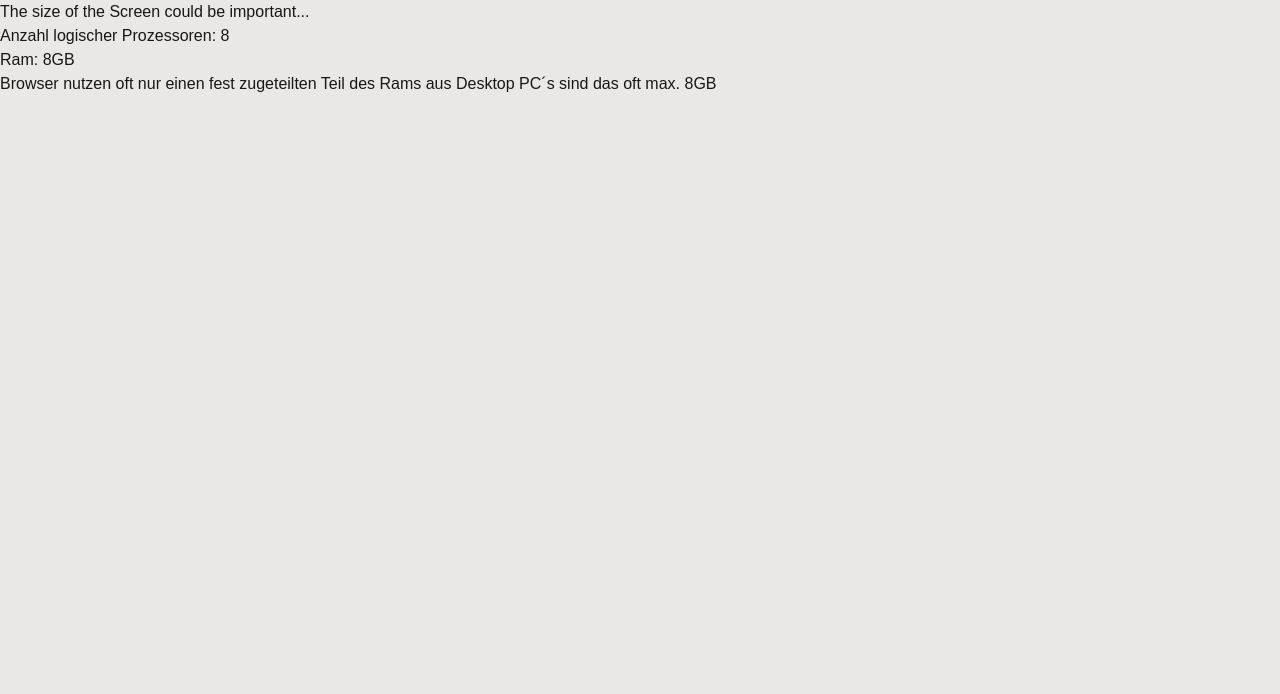
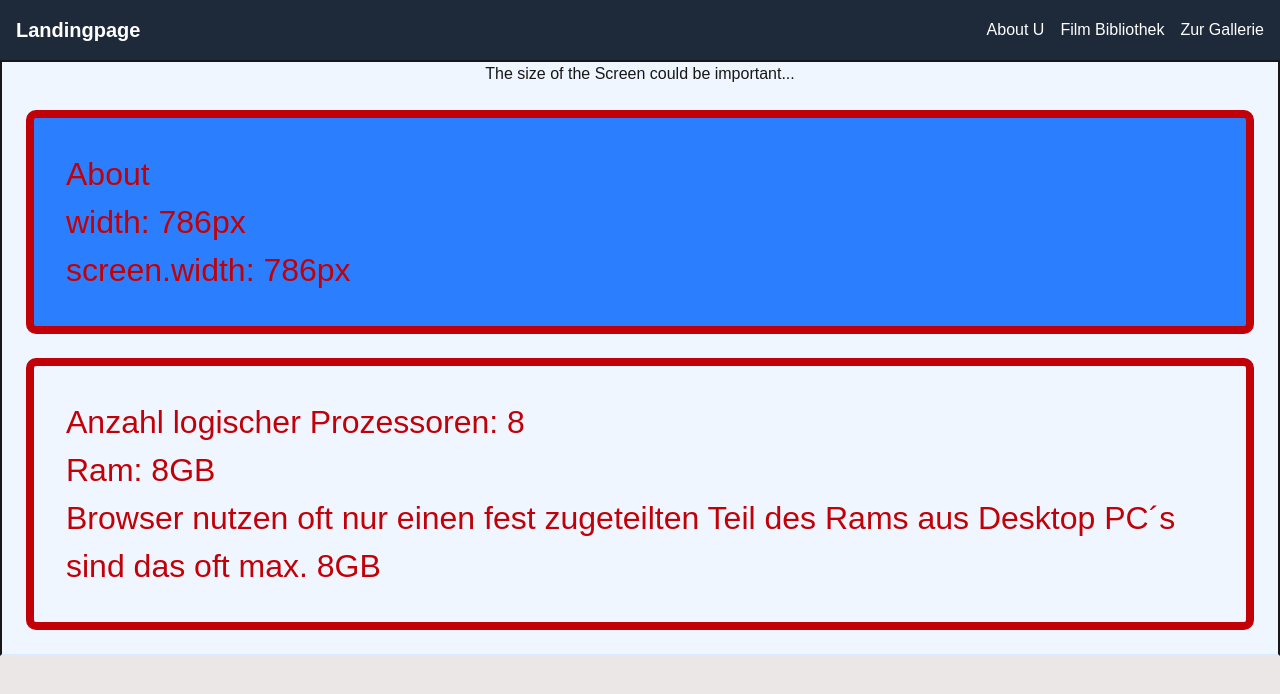
Before and after one commit to RandyBorn/Next.js-Knobel-projekt, a Next.js app in the folder knobel-projekt/: page /about in a window 1280 px wide. Shown: the top 694 px of the page. Built offline with nearby package versions, Linux system fonts and the light colour scheme.

Commit message:
projekt-optimirung-tailwind

```diff
--- a/knobel-projekt/app/about/page.jsx
+++ b/knobel-projekt/app/about/page.jsx
@@ -1,3 +1,4 @@
+import Navbar from "@/components/Navbar";
 import React from "react";
 // import WindowResizeLogger from "@/components/WindowResizeLogger";
 // import UserInfoForm from "@/components/UserInfoForm";
@@ -5,21 +6,35 @@ import React from "react";
 function AboutPage() {
   return (
     <>
-      <div className="aboutbody">
+      <Navbar />
+      <section className="aboutpage border-2 border-b-blue-100 bg-blue-50 display flex flex-col justify-center items-center">
+        <h3>The size of the Screen could be important...</h3>
+        <div className="aboutbody  ">
+          <section className="aboutsection md:bg-blue-500 text-red-700 m-6 border-8 border-b-blue-800-300">
+            <h2>About</h2>
+            <p>
+              width: 786px
+              <br />
+              screen.width: 786px
+              <br />
+            </p>
+          </section>
           <div className="aboutfirst">
-          <h3>The size of the Screen could be important...</h3>
             <div className="aboutfirstin">{/* <WindowResizeLogger /> */}</div>
           </div>
           <div className="aboutsecond">{/* <UserInfoForm /> */}</div>
-        <div className="aboutthird">
+          <div>
+            <section className="aboutsection text-red-700 m-6 border-8 border-b-blue-800-300">
               <p>Anzahl logischer Prozessoren: 8</p>
               <p>Ram: 8GB</p>
               <p>
                 Browser nutzen oft nur einen fest zugeteilten Teil des Rams aus
                 Desktop PC´s sind das oft max. 8GB
               </p>
+            </section>
           </div>
         </div>
+      </section>
     </>
   );
 }
--- a/knobel-projekt/app/globals.css
+++ b/knobel-projekt/app/globals.css
@@ -38,3 +38,17 @@ body {
   margin-left: 15%;
   color: #ededed;
 }
+
+.aboutsection {
+  font-size: 2rem;
+  margin: center;
+  padding: 2rem;
+  /* background-color: #7991af; */
+  border-radius: 10px;
+}
+/*
+@media (min-width: 917px) and (max-width: 768px) {
+  body {
+    border-color: green;
+  }
+} */
```
Lines whose indentation alone changed are shown as unchanged.
